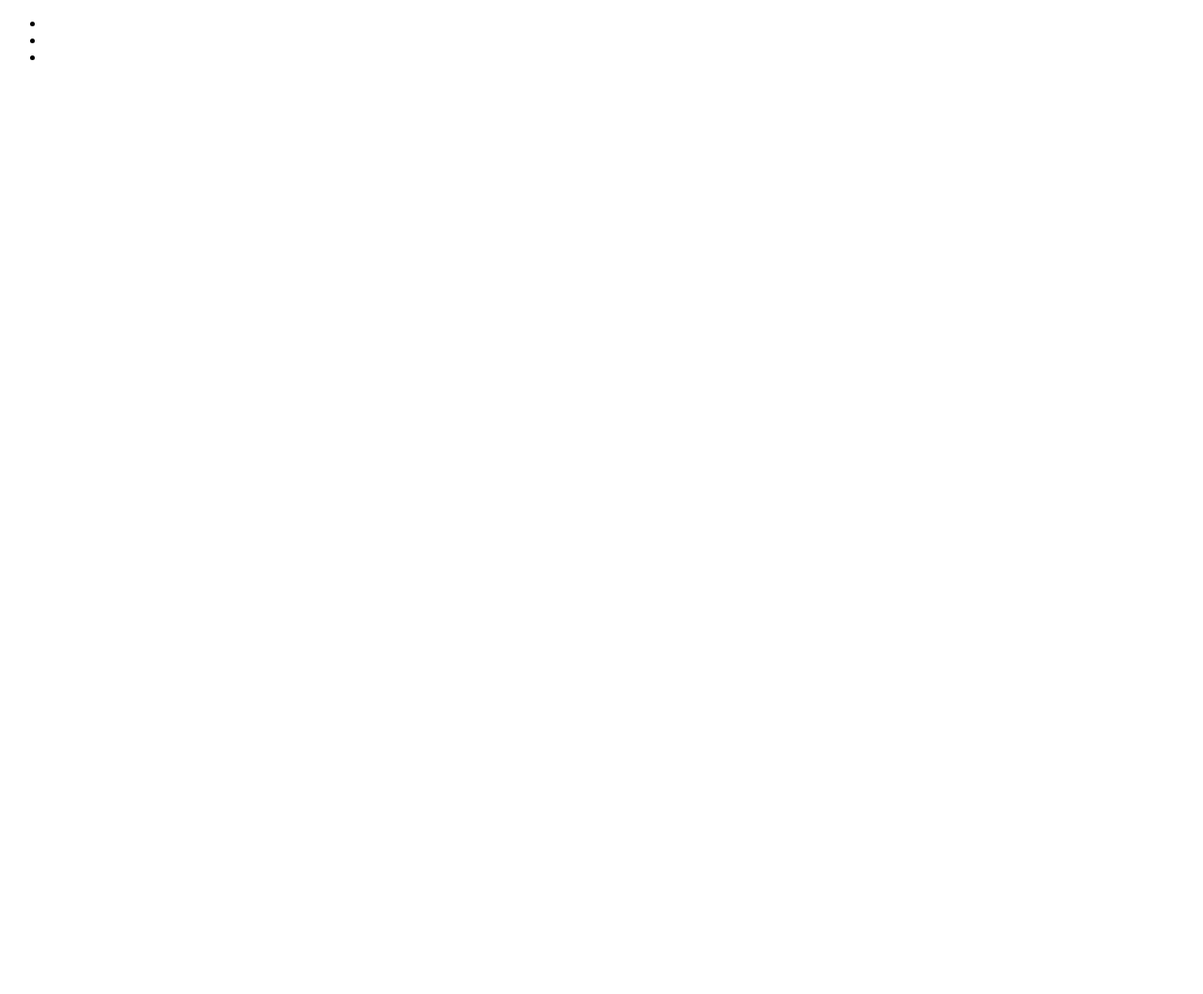
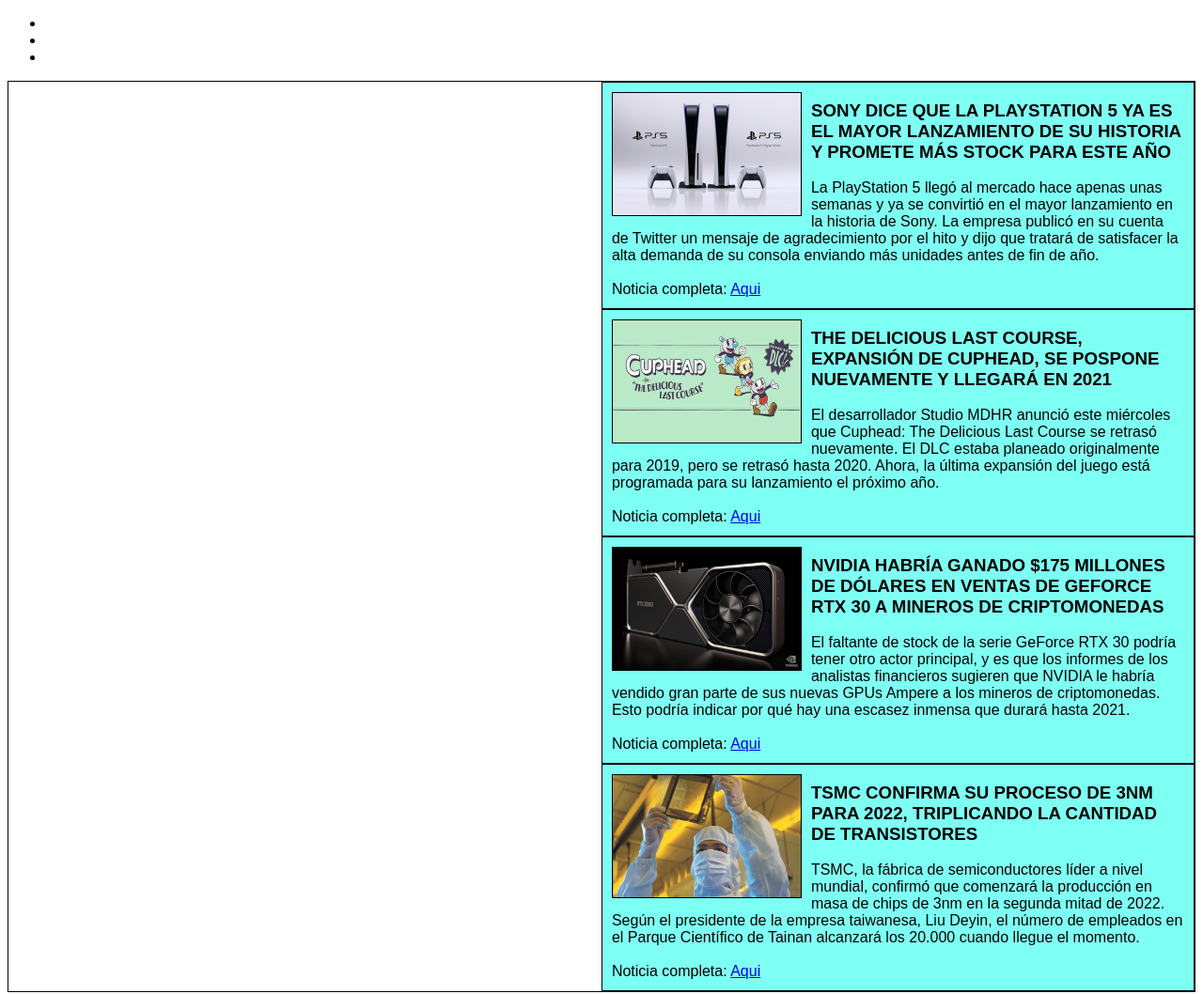
Before and after one commit to caobandoc/semana-1-124, a website: page src/index.html in a window 1280 px wide. Shown: the whole page at 94% size. Before the commit the page ends 800 px from the top, so only its background shows below. Drawn offline with Linux system fonts and the light colour scheme.

Commit message:
Agregando HTML y CSS de las noticias

```diff
--- a/src/index.html
+++ b/src/index.html
@@ -7,7 +7,56 @@
     <title>Mi primera pagina web</title>
     <!-- estilos -->
     <style type="text/css">
+        * {
+            font-family: sans-serif;
+        }
 
+        #news div {
+            border: solid 1px black;
+            display: inline-block;
+        }
+
+        #news {
+            justify-content: center;
+            display: flex;
+        }
+
+        .fila {
+            display: block;
+            width: 100%;
+        }
+
+        .colm {
+            background-color: #7efff3;
+            width: 49.85%;
+            height: 240px;
+        }
+
+        .colm {
+            float: right;
+        }
+
+        .colm img {
+            border: solid 1px black;
+            width: 200px;
+            height: 130px;
+            position: initial;
+            float: left;
+            margin-top: 10px;
+            margin-left: 10px;
+            margin-right: 10px;
+        }
+
+        .colm p {
+            padding-left: 10px;
+            padding-right: 10px;
+        }
+
+        .colm h3 {
+            padding-left: 10px;
+            padding-right: 10px;
+            text-transform: uppercase;
+        }
     </style>
 </head>
 
@@ -28,7 +77,34 @@
         </nav>
     </header>
     <div id="services"></div>
-    <div id="news"></div>
+    <div id="news">
+        <div class="fila">
+            <div class="colm">
+                <img src="./news/ps5.jpg" alt="">
+                <h3>Sony dice que la PlayStation 5 ya es el mayor lanzamiento de su historia y promete más stock para este año</h3>
+                <p>La PlayStation 5 llegó al mercado hace apenas unas semanas y ya se convirtió en el mayor lanzamiento en la historia de Sony. La empresa publicó en su cuenta de Twitter un mensaje de agradecimiento por el hito y dijo que tratará de satisfacer
+                    la alta demanda de su consola enviando más unidades antes de fin de año.<br><br> Noticia completa: <a href="https://www.hd-tecnologia.com/sony-dice-que-la-playstation-5-ya-es-el-mayor-lanzamiento-de-su-historia-y-promete-mas-stock-para-este-ano/">Aqui</a></p>
+            </div>
+            <div class="colm">
+                <img src="./news/CupHead.jpg" alt="">
+                <h3>The Delicious Last Course, expansión de Cuphead, se pospone nuevamente y llegará en 2021</h3>
+                <p>El desarrollador Studio MDHR anunció este miércoles que Cuphead: The Delicious Last Course se retrasó nuevamente. El DLC estaba planeado originalmente para 2019, pero se retrasó hasta 2020. Ahora, la última expansión del juego está programada
+                    para su lanzamiento el próximo año.<br><br> Noticia completa: <a href="https://www.hd-tecnologia.com/the-delicious-last-course-expansion-de-cuphead-se-pospone-nuevamente-y-llegara-en-2021/">Aqui</a></p>
+            </div>
+            <div class="colm">
+                <img src="./news/RTX.jpg" alt="">
+                <h3>NVIDIA habría ganado $175 millones de dólares en ventas de GeForce RTX 30 a mineros de criptomonedas</h3>
+                <p>El faltante de stock de la serie GeForce RTX 30 podría tener otro actor principal, y es que los informes de los analistas financieros sugieren que NVIDIA le habría vendido gran parte de sus nuevas GPUs Ampere a los mineros de criptomonedas.
+                    Esto podría indicar por qué hay una escasez inmensa que durará hasta 2021.<br><br> Noticia completa: <a href="https://www.hd-tecnologia.com/nvidia-habria-ganado-175-millones-de-dolares-en-ventas-de-geforce-rtx-30-a-mineros-de-criptomonedas/">Aqui</a></p>
+            </div>
+            <div class="colm">
+                <img src="./news/TSMC.jpg" alt="">
+                <h3>TSMC confirma su proceso de 3nm para 2022, triplicando la cantidad de transistores</h3>
+                <p>TSMC, la fábrica de semiconductores líder a nivel mundial, confirmó que comenzará la producción en masa de chips de 3nm en la segunda mitad de 2022. Según el presidente de la empresa taiwanesa, Liu Deyin, el número de empleados en el Parque
+                    Científico de Tainan alcanzará los 20.000 cuando llegue el momento.<br><br> Noticia completa: <a href="https://www.hd-tecnologia.com/tsmc-confirma-su-proceso-de-3nm-para-2022-triplicando-la-cantidad-de-transistores/">Aqui</a></p>
+            </div>
+        </div>
+    </div>
     <div id="team"></div>
     <footer></footer>
 </body>
```
Also changed, not shown: src/news/CupHead.jpg (added), src/news/RTX.jpg (added), src/news/TSMC.jpg (added), src/news/ps5.jpg (added).
